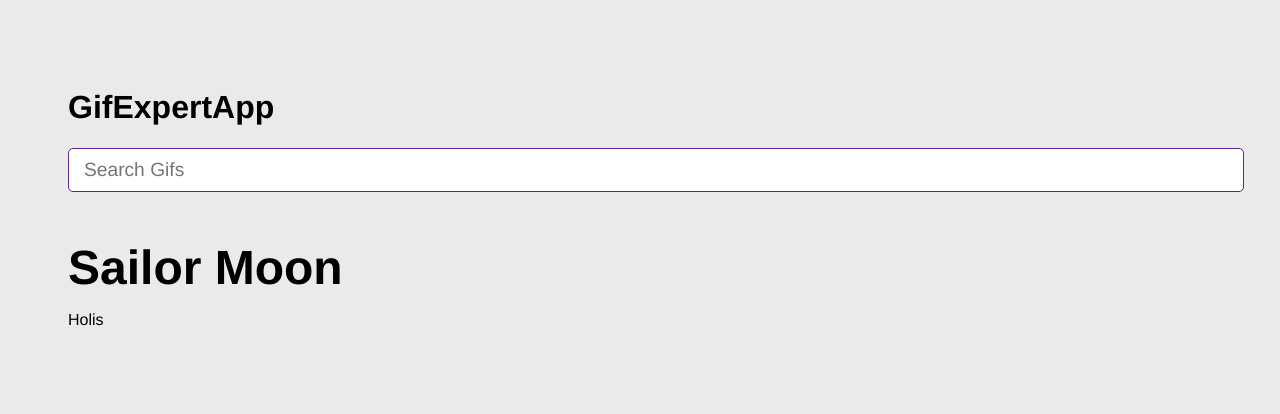
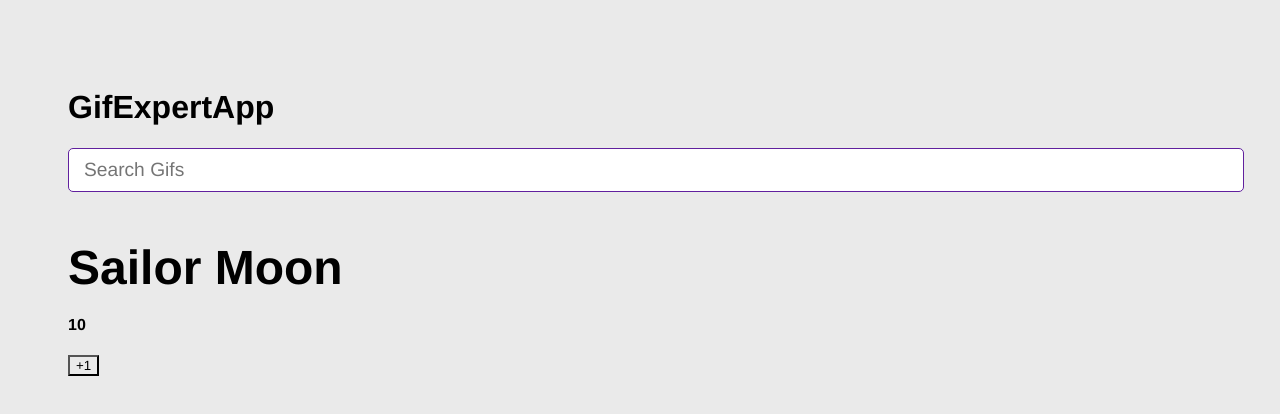
Before and after one commit to christinalorenzomontes/GifExpertAppReact, a React (Vite) app: page / in a window 1280 px wide. Shown: the top 414 px of the page. Built offline with nearby package versions, Linux system fonts and the light colour scheme; no server answers.

Commit message:
add useEffect

```diff
--- a/src/components/GifGrid.jsx
+++ b/src/components/GifGrid.jsx
@@ -1,27 +1,20 @@
+import { getGifs } from "../helpers/getGifs";
+import { useState, useEffect } from "react";
+
 export const GifGrid = ({ category }) => {
 
-  const getGifs = async() => {
+  const [counter, setCounter] = useState(10);
 
-    const url = `https://api.giphy.com/v1/gifs/search?api_key=wZM3X8495JJdReyklbFmqFHtvuhHL99n&q=${ category }&limit=20`;
-    const resp = await fetch( url );
-    const  { data = [] } = await resp.json();
-
-    const gifs = data.map( img => ({
-      id: img.id,
-      title: img.title,
-      url: img.images.downsized_medium.url
-    }))
-
-    console.log(gifs);
-
-  }
-
-  getGifs();
+  useEffect( () => {
+    getGifs(category);
+  }, []);
 
   return (
     <>
       <h3>{ category }</h3>
-      <p>Holis</p>
+
+      <h4>{ counter }</h4>
+      <button onClick={ () => setCounter(counter + 1)}>+1</button>
     </>
   )
 }
--- /dev/null
+++ b/src/helpers/getGifs.js
@@ -0,0 +1,16 @@
+export const getGifs = async( category ) => {
+
+  const url = `https://api.giphy.com/v1/gifs/search?api_key=wZM3X8495JJdReyklbFmqFHtvuhHL99n&q=${ category }&limit=10`;
+  const resp = await fetch( url );
+  const  { data = [] } = await resp.json();
+
+  const gifs = data.map( img => ({
+    id: img.id,
+    title: img.title,
+    url: img.images.downsized_medium.url
+  }))
+
+  console.log(gifs);
+  return gifs;
+
+}
```
